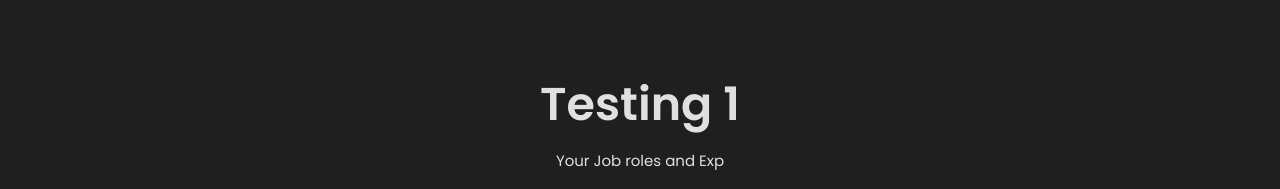
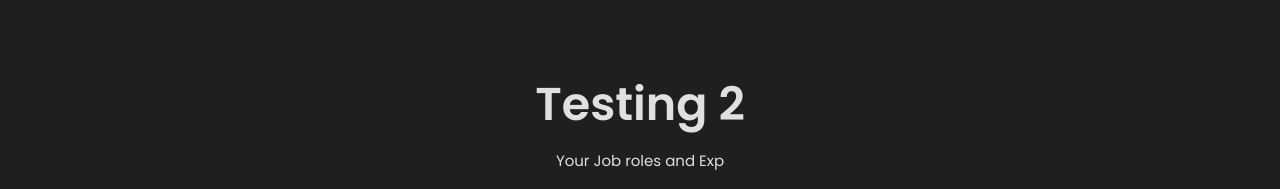
Before and after one commit to srm-ux/test, a plain HTML site: page index.html in a window 1280 px wide. Shown: the part 186-375 px from the top of the page. Drawn offline with Linux system fonts and the light colour scheme.

Commit message:
Updated via Lokash

```diff
--- a/index.html
+++ b/index.html
@@ -419,7 +419,7 @@
 </nav>
 
 <header>
-  <h1 style="color: rgb(224, 224, 224);" class="">Testing 1</h1>
+  <h1 style="color: rgb(224, 224, 224);" class="">Testing 2</h1>
   <p style="color: rgb(224, 224, 224);">Your Job roles and Exp</p>
 </header>
 
```
